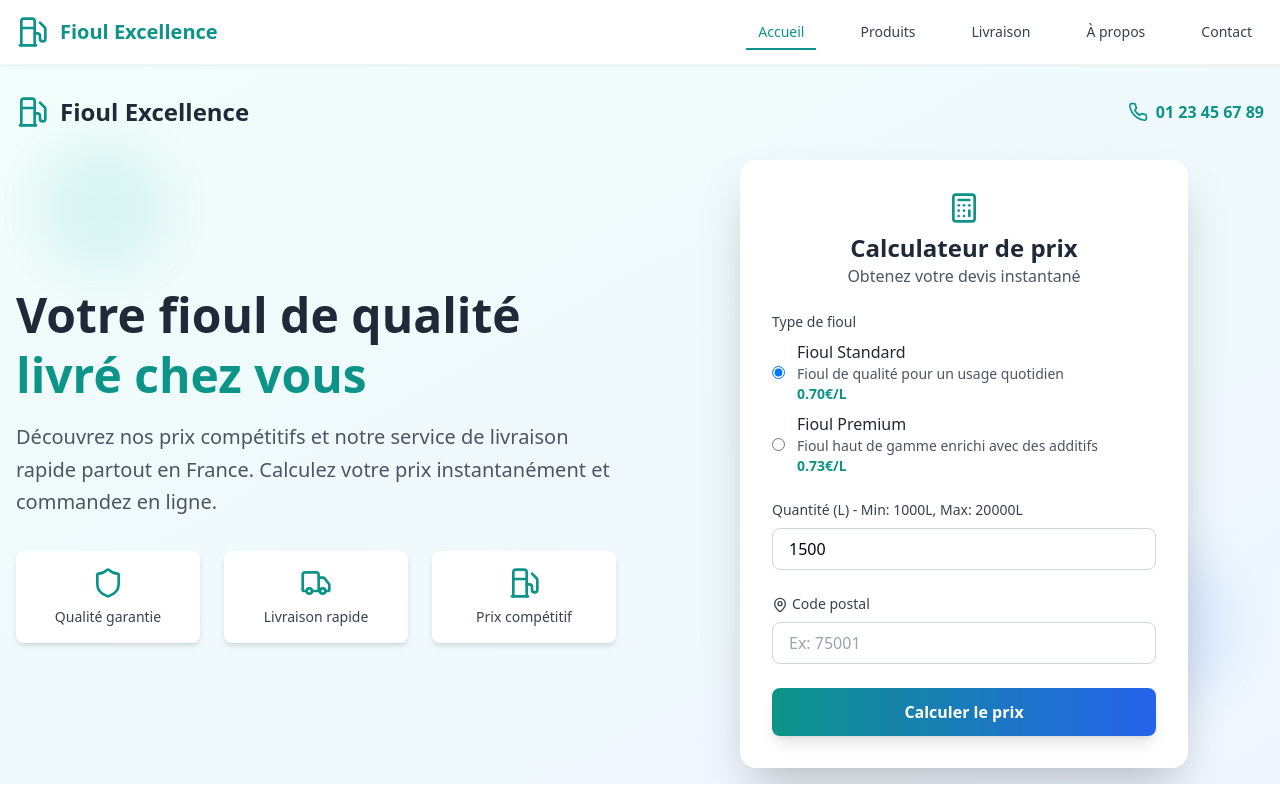
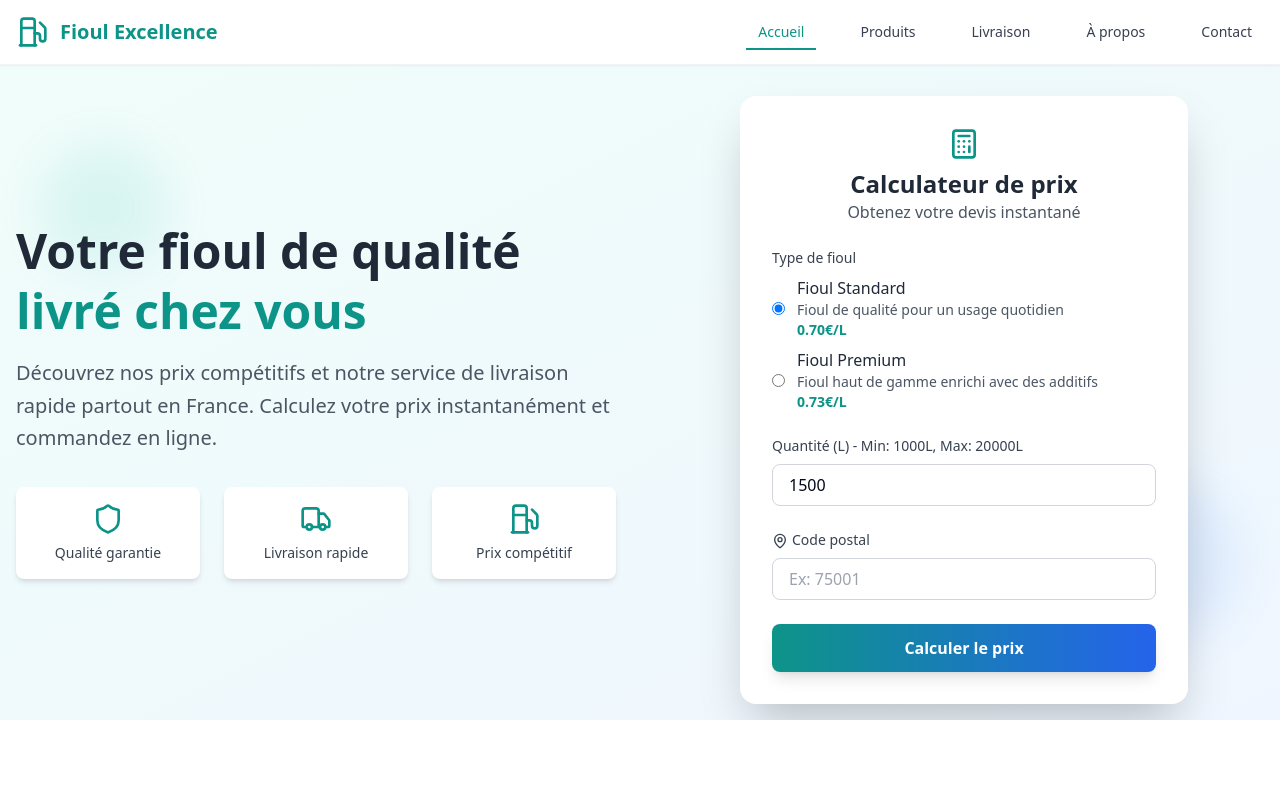
Before and after one commit to dawnriekmann/fioul-excellence-accueil-react, a React (Vite) app: page / in a window 1280 px wide. Shown: the top 800 px of the page. Built offline with nearby package versions, Linux system fonts and the light colour scheme.

Commit message:
Remove incorrect header
Removes the header element from the Hero component.

```diff
--- a/src/components/Hero.tsx
+++ b/src/components/Hero.tsx
@@ -1,7 +1,7 @@
 
 import React from 'react';
 import { motion } from 'framer-motion';
-import { Fuel, Shield, Truck, Phone } from 'lucide-react';
+import { Fuel, Shield, Truck } from 'lucide-react';
 import PriceCalculator from './PriceCalculator';
 
 const Hero = () => {
@@ -14,23 +14,6 @@ const Hero = () => {
       </div>
 
       <div className="relative z-10 container mx-auto px-4 py-8 pb-4">
-        {/* Header */}
-        <motion.header
-          initial={{ opacity: 0, y: -20 }}
-          animate={{ opacity: 1, y: 0 }}
-          transition={{ duration: 0.6 }}
-          className="flex justify-between items-center mb-8"
-        >
-          <div className="flex items-center space-x-3">
-            <Fuel className="w-8 h-8 text-teal-600" />
-            <h1 className="text-2xl font-bold text-gray-800">Fioul Excellence</h1>
-          </div>
-          <div className="flex items-center space-x-2 text-teal-600">
-            <Phone className="w-5 h-5" />
-            <span className="font-semibold">01 23 45 67 89</span>
-          </div>
-        </motion.header>
-
         <div className="grid lg:grid-cols-2 gap-12 items-center">
           {/* Left Content */}
           <motion.div
```
